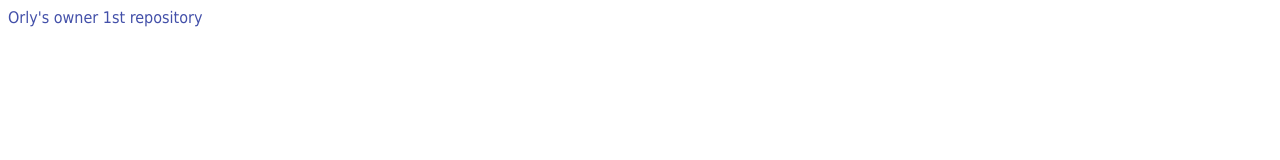
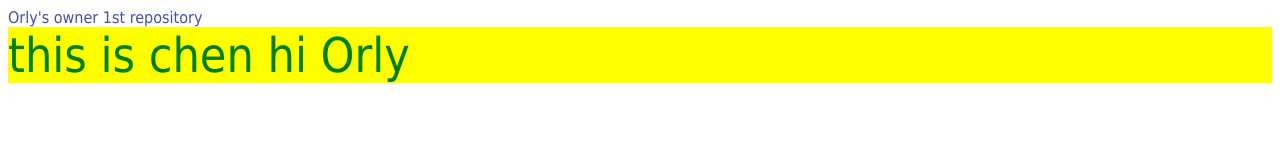
Before and after one commit to orlysluszny/orly-first-repo-, a plain HTML site: page index.html in a window 1280 px wide. Drawn offline with Linux system fonts and the light colour scheme.

Commit message:
changes of chen for orly

```diff
--- a/index.html
+++ b/index.html
@@ -10,6 +10,6 @@
     </head>
     <body>
         <div class="student-owner">Orly's owner 1st repository</div>
-        <div class="student-contributor"></div>
+        <div class="student-contributor">this is chen hi Orly</div>
     </body>
 </html>
--- a/style.css
+++ b/style.css
@@ -13,3 +13,9 @@ header {
   background-color: lightgreen;
   padding: 10px;
 }
+
+.student-contributor {
+  color:green;
+  background-color: yellow;
+  font-size:48px;
+}
```
